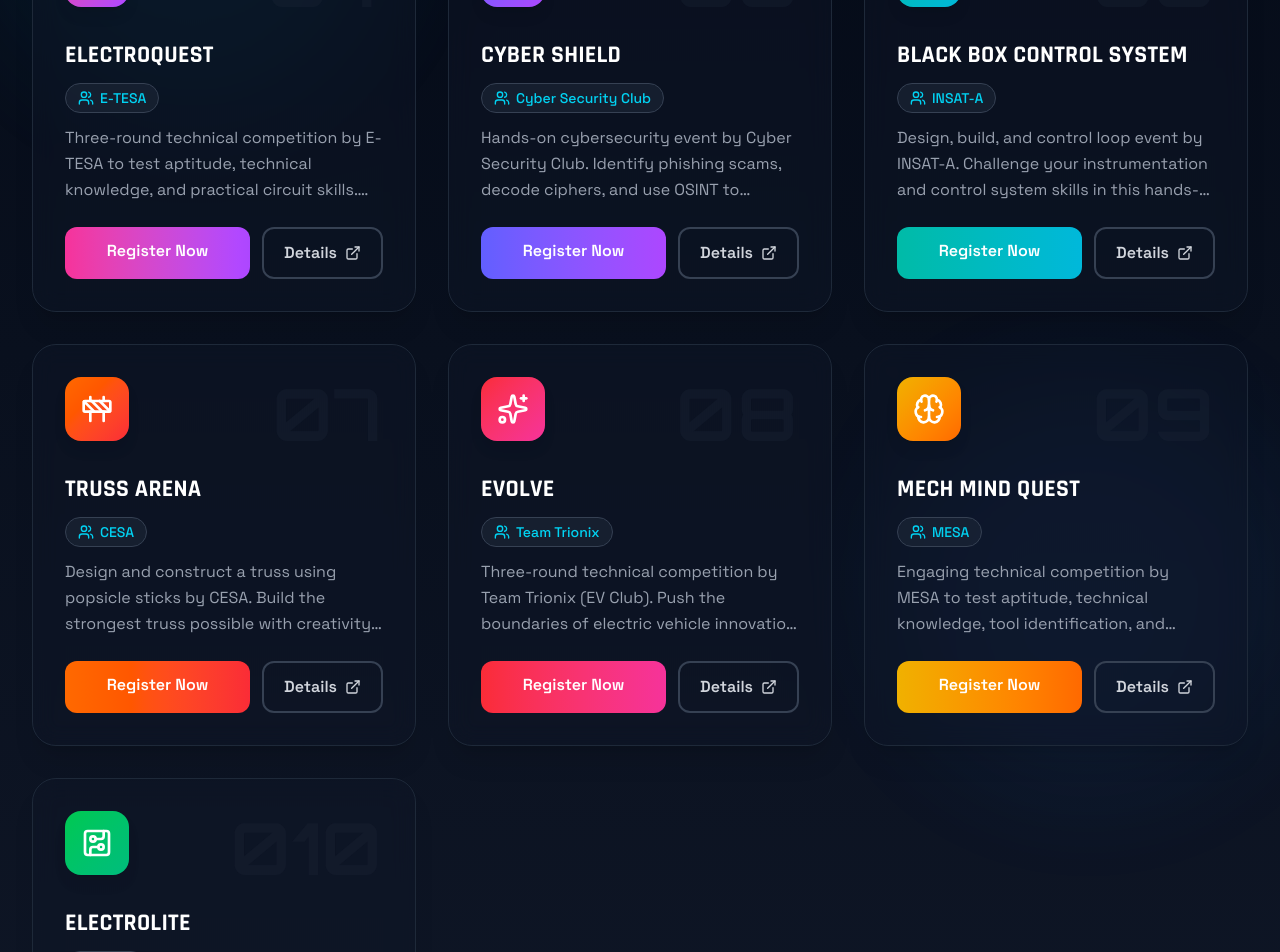
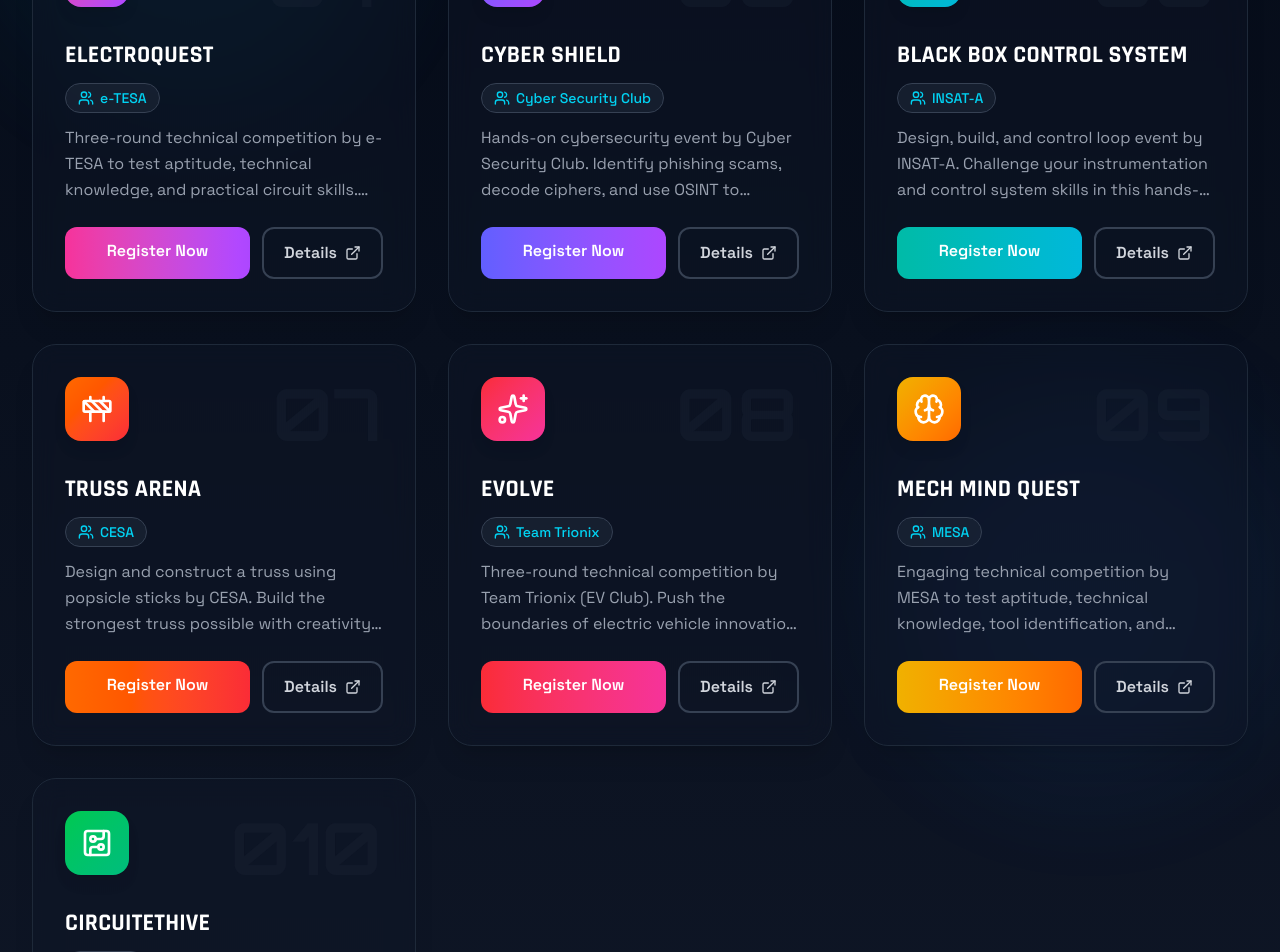
Before and after one commit to npratik01/Tech-Fest-web2, a React (Vite) app: page / in a window 1280 px wide. Shown: the part 1620-2572 px from the top of the page. Built offline with nearby package versions, Linux system fonts and the light colour scheme.

Commit message:
Update event details: correct organizer name for ElectroQuest, rename Electrolite to Circuitethive, and adjust HackNex prize amounts and contact information

```diff
--- a/src/components/Events.jsx
+++ b/src/components/Events.jsx
@@ -110,11 +110,11 @@ const Events = () => {
       id: 4,
       title: "ElectroQuest",
       description:
-        "Three-round technical competition by E-TESA to test aptitude, technical knowledge, and practical circuit skills. Encourages analytical thinking, teamwork, and innovation.",
+        "Three-round technical competition by e-TESA to test aptitude, technical knowledge, and practical circuit skills. Encourages analytical thinking, teamwork, and innovation.",
       icon: Zap,
       color: "from-pink-500 to-purple-500",
       registerLink: "https://forms.gle/WipLcsSaqgNAQ2Uf9",
-      organizer: "E-TESA",
+      organizer: "e-TESA",
       detailsLink: "/events/electroquest",
     },
     {
@@ -174,7 +174,7 @@ const Events = () => {
     },
     {
       id: 10,
-      title: "Electrolite",
+      title: "Circuitethive",
       description:
         "Three-round electrical engineering competition by EESA featuring The Blind Spark, Circuitrix, and Debug the Circuit challenges. Showcase your electrical expertise.",
       icon: CircuitBoard,
--- a/src/pages/Electrolite.jsx
+++ b/src/pages/Electrolite.jsx
@@ -127,7 +127,7 @@ const Electrolite = () => {
               <CircuitBoard className="w-20 h-20 text-green-400" />
             </div>
             <h1 className="text-5xl md:text-7xl font-bold mb-4 bg-gradient-to-r from-green-400 to-emerald-400 bg-clip-text text-transparent">
-              Electrolite
+              Circuitethive
             </h1>
             <p className="text-2xl text-gray-300 mb-4 font-semibold">
               Electrical Engineering Challenge
@@ -191,7 +191,7 @@ const Electrolite = () => {
             className="text-center mb-12"
           >
             <h2 className="text-4xl md:text-5xl font-bold mb-6 bg-gradient-to-r from-green-400 to-emerald-400 bg-clip-text text-transparent">
-              About Electrolite
+              About Circuitethive
             </h2>
             <p className="text-xl text-gray-300 max-w-4xl mx-auto">
               A comprehensive three-round electrical engineering competition
--- a/src/pages/HackNex.jsx
+++ b/src/pages/HackNex.jsx
@@ -54,7 +54,7 @@ const HackNex = () => {
     {
       icon: Trophy,
       title: "Win Prizes",
-      description: "Compete for exciting prizes worth ₹50,000+",
+      description: "Compete for exciting prizes worth ₹5,000",
     },
     {
       icon: Zap,
@@ -89,19 +89,14 @@ const HackNex = () => {
 
   const prizes = [
     {
-      place: "1st Prize",
-      amount: "Cash Prize",
+      place: "Winner",
+      amount: "₹3,000",
       color: "from-yellow-500 to-orange-500",
     },
     {
-      place: "2nd Prize",
-      amount: "Cash Prize",
+      place: "Runner-Up",
+      amount: "₹2,000",
       color: "from-gray-400 to-gray-600",
-    },
-    {
-      place: "3rd Prize",
-      amount: "Cash Prize",
-      color: "from-orange-600 to-yellow-700",
     },
     {
       place: "All Participants",
@@ -517,7 +512,17 @@ const HackNex = () => {
               <div className="space-y-4">
                 <div className="flex items-center justify-center gap-3 text-gray-300">
                   <Phone className="w-5 h-5 text-cyan-400" />
-                  <span>+91 XXXXX XXXXX</span>
+                  <div className="text-left">
+                    <p className="font-semibold">Shubham Badgujar (President)</p>
+                    <p>+91 95119 74562</p>
+                  </div>
+                </div>
+                <div className="flex items-center justify-center gap-3 text-gray-300">
+                  <Phone className="w-5 h-5 text-cyan-400" />
+                  <div className="text-left">
+                    <p className="font-semibold">Devesh Jagdale (Vice President)</p>
+                    <p>+91 93220 30778</p>
+                  </div>
                 </div>
                 <div className="flex items-center justify-center gap-3 text-gray-300">
                   <Mail className="w-5 h-5 text-cyan-400" />
```
